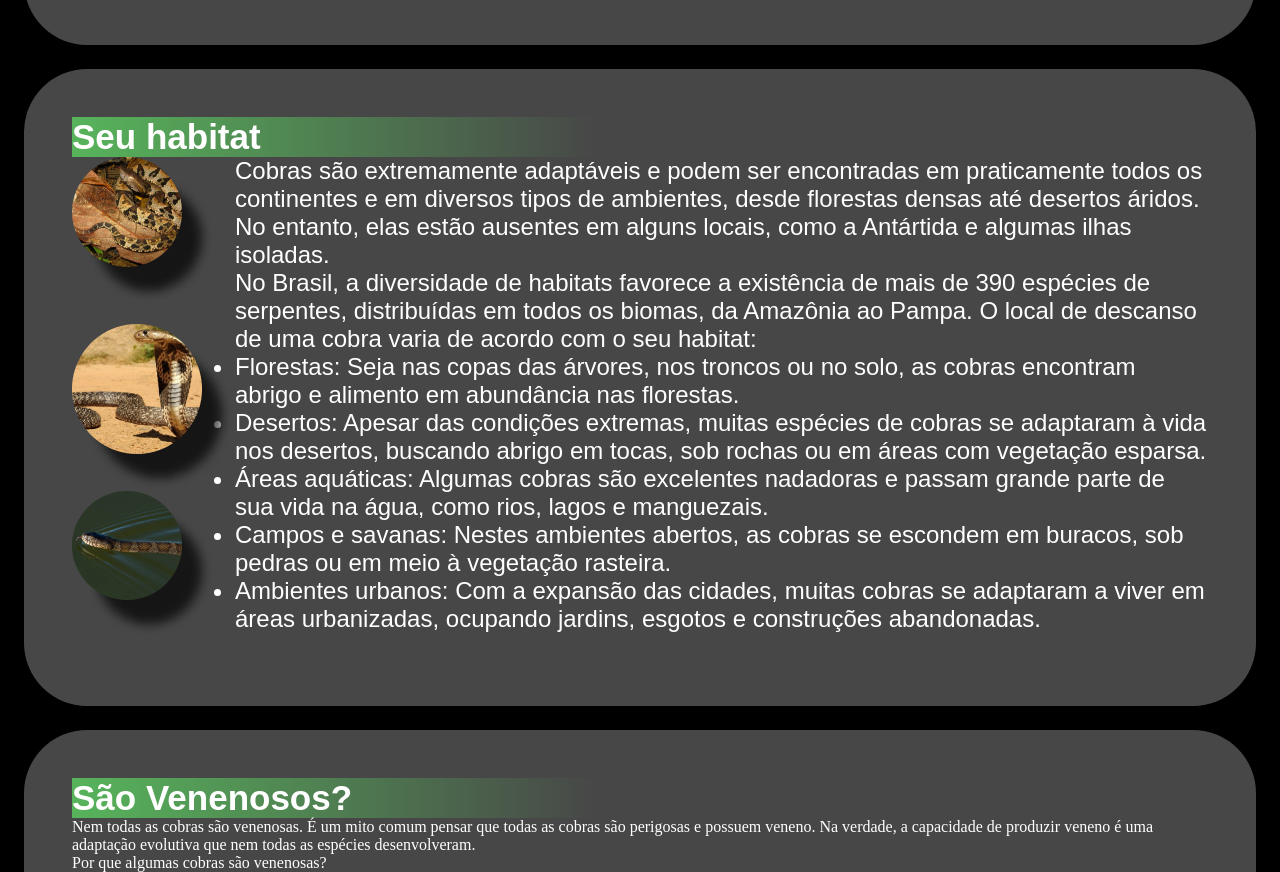
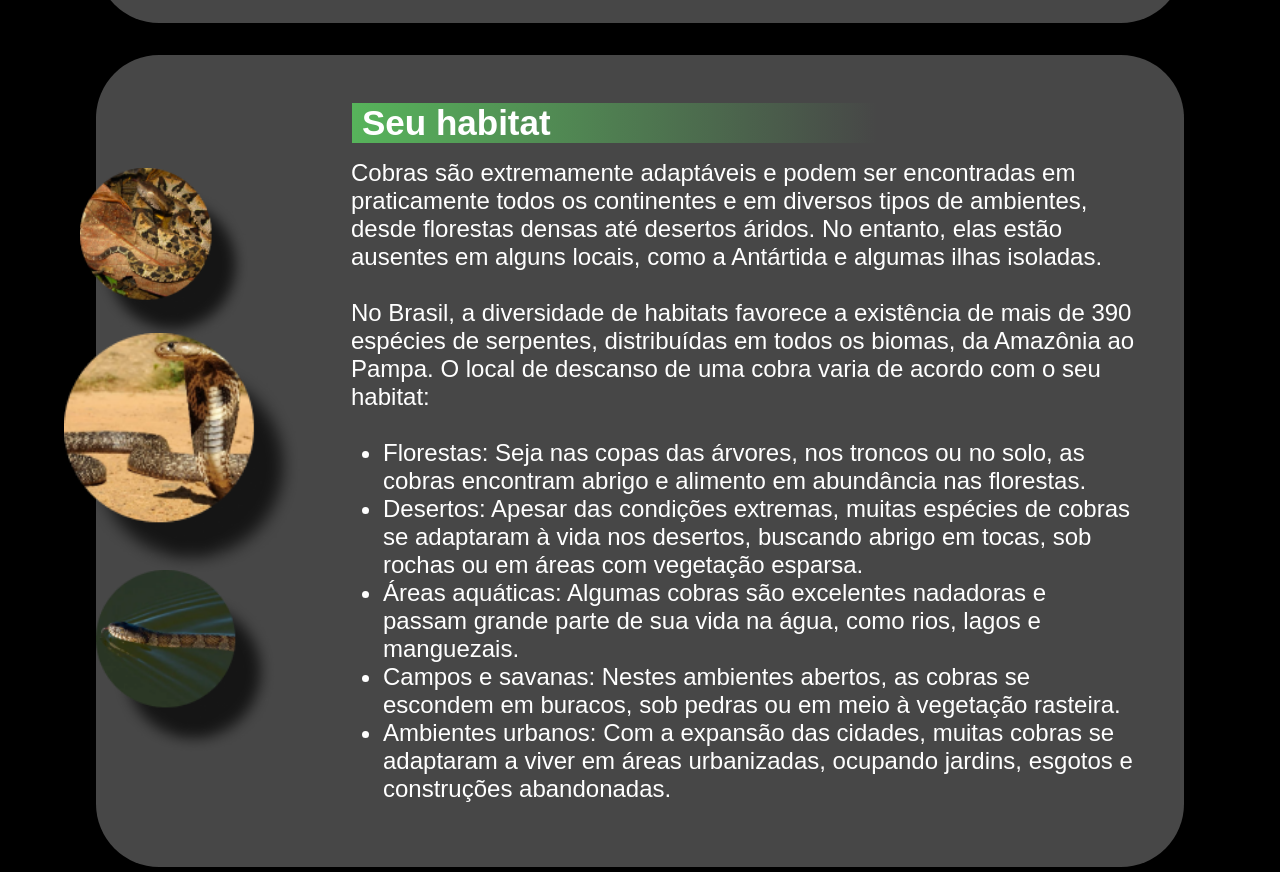
Before and after one commit to Andrew-HiTe/Projeto_dupla_02, a plain HTML site: page index.html in a window 1280 px wide. Shown: the part 1157-2029 px from the top of the page. Drawn offline with Linux system fonts and the light colour scheme.

Commit message:
Atualização do CSS

```diff
--- a/index.html
+++ b/index.html
@@ -59,7 +59,7 @@
 
       <!-- Section Habitat -->
       <section>
-        <h3>Seu habitat</h3>
+        <h3 class="titulo2">Seu habitat</h3>
         <div class="section2div">
           <div class="paragrafo3">
           <p>
@@ -67,12 +67,13 @@
             praticamente todos os continentes e em diversos tipos de ambientes,
             desde florestas densas até desertos áridos. No entanto, elas estão
             ausentes em alguns locais, como a Antártida e algumas ilhas isoladas.
-            <br />
+            <br/><br>
             No Brasil, a diversidade de habitats favorece a existência de mais de
             390 espécies de serpentes, distribuídas em todos os biomas, da
             Amazônia ao Pampa. O local de descanso de uma cobra varia de acordo
             com o seu habitat:
           </p>
+          <br>
           <ul>
             <li>
               Florestas: Seja nas copas das árvores, nos troncos ou no solo, as
--- a/style.css
+++ b/style.css
@@ -79,7 +79,7 @@ header ul li a{
 section{
     background-color: #474747;
     border-radius: 63px;
-    margin: 1.5rem;
+    margin: 2rem 6rem;
     padding: 3rem;
 }
 h3{
@@ -87,6 +87,7 @@ h3{
     font-size: 35px;
     background: linear-gradient(to right,#57B45B, #47474768);
     width: 15em;
+    padding-left: 10px;
 
 }
 
@@ -104,6 +105,7 @@ h3{
     grid-column: 1/3;
     padding: 1rem 0;
 
+
 }
 .paragrafo2{
     grid-row: 2/3;
@@ -113,7 +115,7 @@ h3{
 .imagem1{
     grid-row: 1/3;
     grid-column: 3/4;
-    width: 130%;
+    width: auto;
     place-self:center;
     padding-left: 20%;
 
@@ -128,19 +130,36 @@ h3{
 
 }
 
+.titulo2{
+    margin-left: 13rem;
+}
 .paragrafo3{
     grid-column: 2/5;
     grid-row: 1/4;
+    padding-left:7rem;
+    padding: 1rem 0 1rem 7rem;
+}
+section div div ul{
+    margin-left: 2rem;
 }
 .imagem2{
     grid-column: 1/2;
     grid-row: 1/2;
+    width: 180%;
+    margin-left: -4rem;
+    align-self: center;
 }
 .imagem3{
     grid-column: 1/2;
     grid-row: 2/3;
+    width: 250%;
+    margin-left: -5rem;
+    margin-top: -2.2rem;
 }
 .imagem4{
     grid-column: 1/2;
     grid-row: 3/4;
+    width: 190%;
+    margin-top: -1.5rem;
+    margin-left: -3rem;
 }
```
